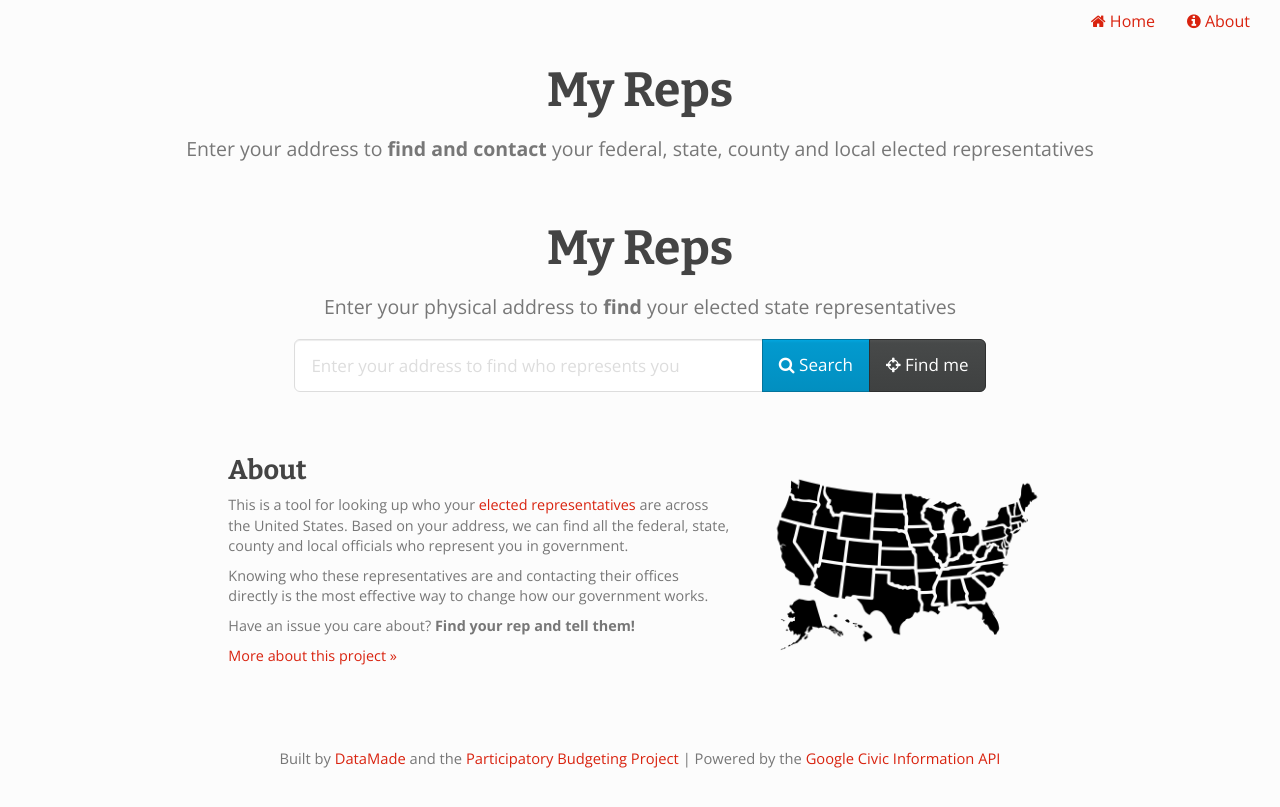
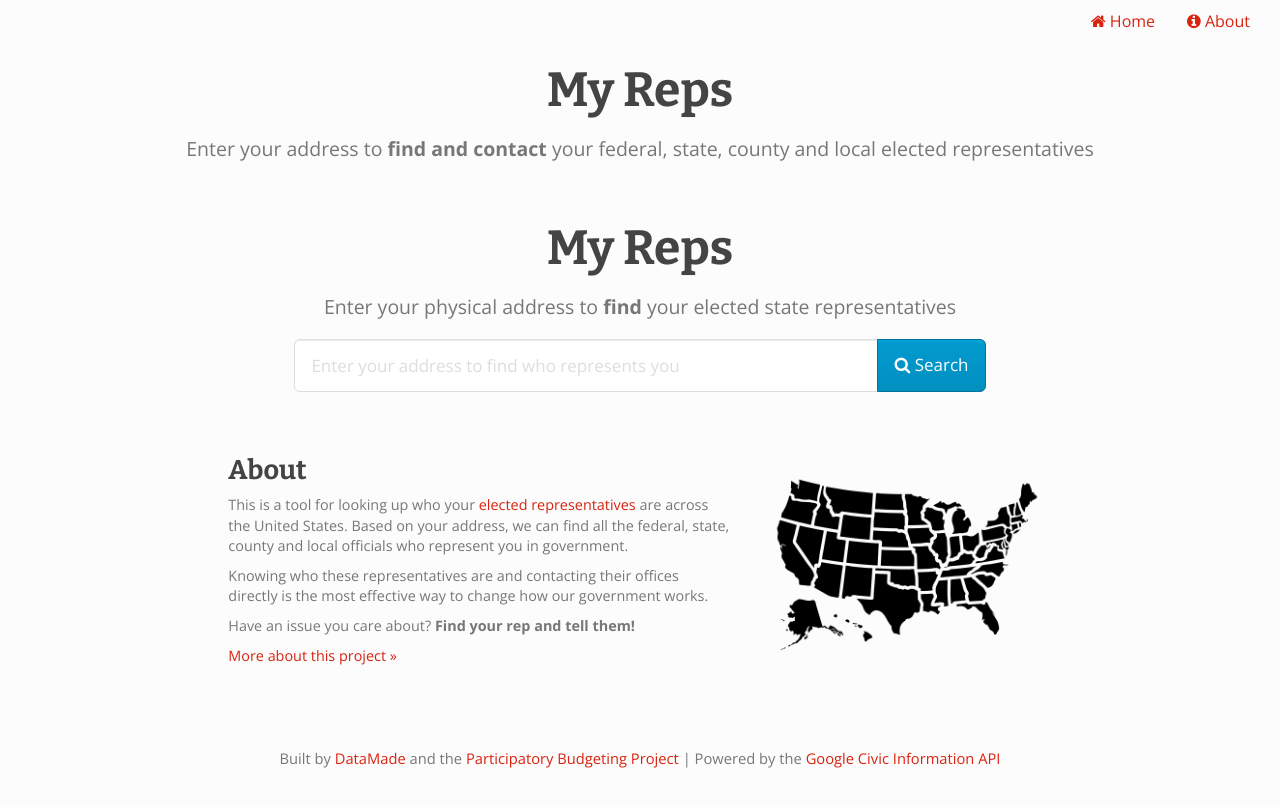
Before and after one commit to datamade/my-reps, a Jekyll site: the page built from index.html, in a window 1280 px wide. Shown: the top 807 px of the page. Built offline with Jekyll 4.4.1, drawn with Linux system fonts in a browser that asks for light colours; nearby versions of some CDN libraries.

Commit message:
Update index.html

```diff
--- a/index.html
+++ b/index.html
@@ -16,7 +16,7 @@ layout: default
             <input type="text" class="form-control" placeholder="Enter your address to find who represents you" id="address" name="address" >
             <span class="input-group-btn">
                 <button class="btn btn-info" type="submit" id="address-search"><i class='fa fa-search'></i> <span class='hidden-xs hidden-sm'>Search</span></button>
-                <button class="btn btn-default" type="submit" id="find-me"><i class='fa fa-crosshairs'></i> <span class='hidden-xs hidden-sm'>Find me</span> </button>
+                <!--button class="btn btn-default" type="submit" id="find-me"><i class='fa fa-crosshairs'></i> <span class='hidden-xs hidden-sm'>Find me</span> </button-->
             </span>
         </div>
 
```
